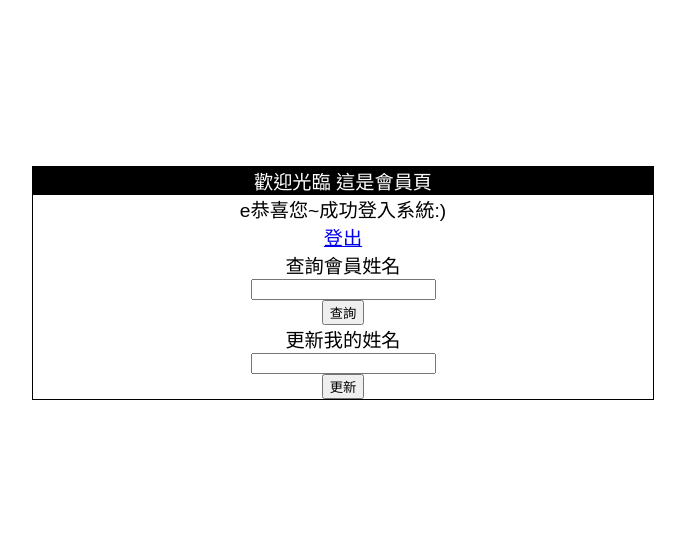
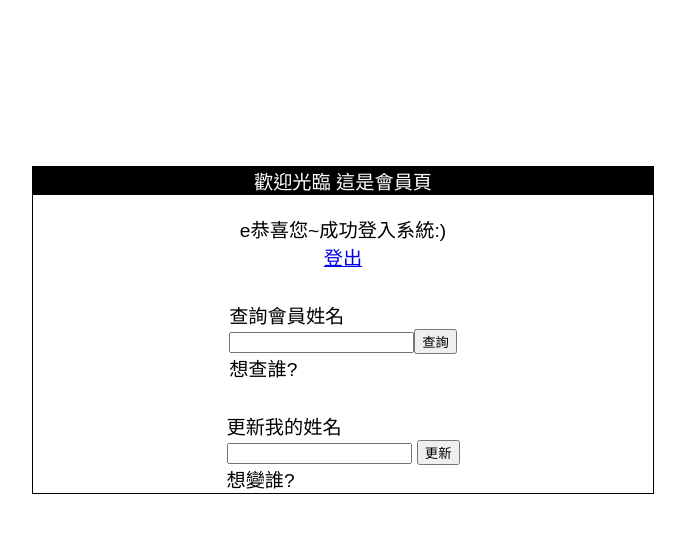
Before and after one commit to skywalker0823/Wehelp-Assignments, a Flask app: page /member in a window 1280 px wide. Shown: the part 134-667 px from the top of the page, without its empty margins (297-982 px from the left). Run offline with Flask 2, Linux system fonts and the light colour scheme; a user stored in the database is signed in.

Commit message:
優化小bug 名稱隨更改自動更新 並改變session內容

```diff
--- a/week7/app.py
+++ b/week7/app.py
@@ -121,23 +121,19 @@ def members():
 
 @app.route("/api/member" , methods=["POST"])
 def change_name():
-    data=request.get_json()#資料
-    username=session["username"][0]#帳號
-    print("幹三小",data["name"],username)
+    data=request.get_json()
+    username=session["username"][0]
     with connection.cursor() as cursor:
         changed=cursor.execute("""
                 UPDATE member
                 SET name=%s
                 WHERE username=%s
         """,(data["name"],username))
-        print("change",changed)
         result={"newname":data["name"]}
         session["username"][1]=data["name"]
-        print("更新後",session["username"])
+        session["username"]=session["username"]
+        print("修改完成",changed,"筆資料更新")
         return jsonify(result)
-
-# message=session['username'][1]
-
 
 @app.route("/error/")
 def error():
--- a/week7/public/script.js
+++ b/week7/public/script.js
@@ -15,7 +15,6 @@ check_name=()=>{
 
 rename=()=>{
     let new_name=document.getElementById("i_am").value;
-    console.log(new_name)
     let rename_result=document.getElementById("rename_result");
     let name_message=document.getElementById("name_message")
     const url='/api/member';
--- a/week7/public/style.css
+++ b/week7/public/style.css
@@ -25,6 +25,7 @@ body,ul,li,p
     display: flex;
     flex-direction: column;
     align-items: center;
+    margin-top: 20px;
 }
 .signin_bar{
     display: flex;
@@ -39,3 +40,7 @@ body,ul,li,p
     display: flex;
     margin: 10px;
 }
+.checker{
+    margin: 0 auto;
+    margin-top: 30px;
+}
--- a/week7/templates/member.html
+++ b/week7/templates/member.html
@@ -16,16 +16,16 @@
             <p id="name_message">{{message}}</p>
             <a href="signout">登出</a>
         </div>
-        <div class="signin">
+        <div class="checker">
             <p>查詢會員姓名</p>
             <input type="text" id="who_is"><button onclick="check_name()" type="submit">查詢</button>
-            <p id="you_are"></p>
+            <p id="you_are">想查誰?</p>
         </div>
-        <div class="signin">
+        <div class="checker">
             <p>更新我的姓名</p>
             <input type="text" id="i_am">
             <button onclick="rename()">更新</button>
-            <p id="rename_result"></p>
+            <p id="rename_result">想變誰?</p>
         </div>
     </section>
     <script type="text/javascript" src="script.js"></script>
```
